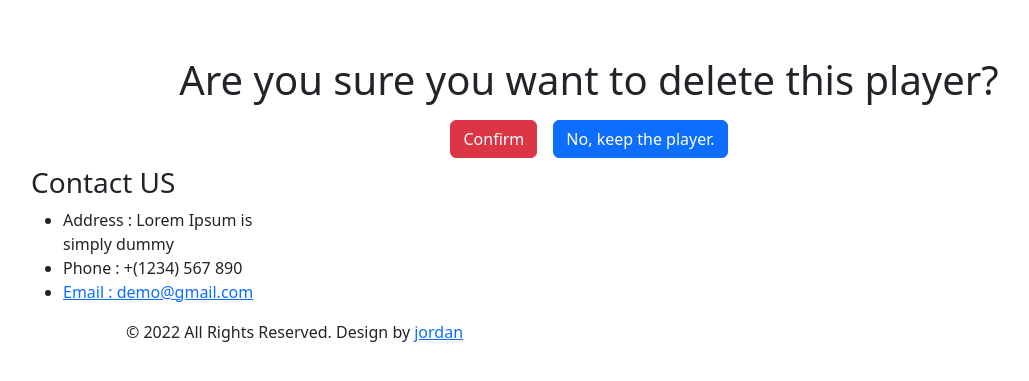
After one commit to jordanetov/sportium, a Django app: page /player/delete/1/ in a window 1280 px wide. The commit adds this page. Shown: the top 381 px of the page, without its empty margins (51-1080 px from the left). Run offline with Django 4.2, Linux system fonts and the light colour scheme; tables that the repository leaves empty hold one stand-in row (values such as "Sample post"); some libraries are stand-ins or nearby versions.

Commit message:
Created delete player option

```diff
--- a/sportium/web/forms.py
+++ b/sportium/web/forms.py
@@ -18,27 +18,39 @@ class RegisterPlayerForm(forms.ModelForm):
 
     class Meta:
         model = Player
-        fields = ('first_name', 'last_name', 'date_of_birth', 'picture', 'clubs',)
+        # fields = ('first_name', 'last_name', 'date_of_birth', 'picture', 'clubs',)
+        exclude = ('user',)
         widgets = {
             'first_name': forms.TextInput(
                 attrs={
-                    # if we don't do it via BootstrapFormMixin
-                    # 'class': 'form-control',
+                    'class': 'form-control',
                     'placeholder': 'Enter player first name',
                 }
             ),
             'last_name': forms.TextInput(
                 attrs={
-                    # if we don't do it via BootstrapFormMixin
-                    # 'class': 'form-control',
+                    'class': 'form-control',
                     'placeholder': 'Enter player last name',
                 }
             ),
             'date_of_birth': forms.TextInput(
                 attrs={
                     # if we don't do it via BootstrapFormMixin
-                    # 'class': 'form-control',
+                    'class': 'form-control',
                     'placeholder': 'Enter player date of birth',
                 }
             ),
         }
+
+
+class DelPlayerForm(forms.ModelForm):
+    def save(self, commit=True):
+        # players = self.instance.player_set_all()
+        # players.delete()
+        self.instance.delete()
+
+        return self.instance
+
+    class Meta:
+        model = Player
+        fields = ()
--- a/sportium/web/urls.py
+++ b/sportium/web/urls.py
@@ -1,7 +1,7 @@
 from django.urls import path
 
 from sportium.web.views import HomeView, AboutView, ContactView, ClubsView, PlayersView, ClubDetailsView, \
-    PLayerRegisterView
+    PLayerRegisterView, delete_player
 
 urlpatterns = (
     path('', HomeView.as_view(), name='home'),
@@ -13,4 +13,5 @@ urlpatterns = (
 
     path('players/<int:pk>/', PlayersView.as_view(), name='players'),
     path('player/register/', PLayerRegisterView.as_view(), name='register player'),
+    path('player/delete/<int:pk>/', delete_player, name='delete player'),
 )
--- a/sportium/web/views.py
+++ b/sportium/web/views.py
@@ -1,7 +1,9 @@
-from django.urls import reverse_lazy
+from django.contrib import messages
+from django.shortcuts import redirect, render
+from django.urls import reverse_lazy, reverse
 from django.views import generic as views
 
-from sportium.web.forms import RegisterPlayerForm
+from sportium.web.forms import RegisterPlayerForm, DelPlayerForm
 from sportium.web.models import Club, Player
 
 
@@ -54,6 +56,7 @@ class PlayersView(views.ListView):
 
 
 class PLayerRegisterView(views.CreateView):
+    # user = Player.user
     template_name = 'web/register_player.html'
     form_class = RegisterPlayerForm
     success_url = reverse_lazy('clubs')
@@ -63,8 +66,28 @@ class PLayerRegisterView(views.CreateView):
             return self.success_url
         return super().get_success_url()
 
-    # we are giving the argument 'user' that we have put in the form (CreatePetForm)
+    # we are giving the argument 'user' that we have put in the form
     def get_form_kwargs(self):
         kwargs = super().get_form_kwargs()
         kwargs['user'] = self.request.user
         return kwargs
+
+
+def delete_player(request, pk):
+    user = request.user
+    player = Player.objects.get(pk=pk)
+    if request.method == 'POST':
+        form = DelPlayerForm(request.POST, instance=player)
+        if form.is_valid():
+            form.save()
+            messages.info(request, 'The player has been deleted.')
+            return redirect('players', user.id)
+    else:
+        form = DelPlayerForm(instance=Player.objects.get(pk=pk))
+
+    context = {
+        'form': form,
+        'player': player,
+    }
+
+    return render(request, 'web/delete_player.html', context)
--- a/templates/base.html
+++ b/templates/base.html
@@ -149,7 +149,7 @@
             <div class="container">
                 <div class="row">
                     <div class="col-md-10 offset-md-1">
-                        <p>© 2022 All Rights Reserved. Design by <a href="https://html.design/">jordan</a>
+                        <p>© 2022 All Rights Reserved. Design by <a href="">jordan</a>
                         </p>
                     </div>
                 </div>
--- a/templates/web/clubs.html
+++ b/templates/web/clubs.html
@@ -15,7 +15,9 @@
                         <p class="card-text">{{ club.information|truncatechars:25 }}</p>
                         <!-- Button to the Photo Details Page -->
                         <a href="{% url 'club info' club.id %}" class="btn btn-primary">More</a>
-                        <a href="{% url 'register player' %}" class="btn btn-primary">Sign up</a>
+                        {% if request.user.is_authenticated %}
+                            <a href="{% url 'register player' %}" class="btn btn-primary">Sign up</a>
+                        {% endif %}
                     </div>
                 </div>
             {% endfor %}
--- a/templates/web/contacts.html
+++ b/templates/web/contacts.html
@@ -2,7 +2,7 @@
 {% block page_content %}
     <div class=" col-md-5">
         <h3>Contact us</h3>
-        <ul class="conta">
+        <ul class="contac">
             <li><i class="fa fa-map-marker" aria-hidden="true"></i>Address : Sofia <br>
             </li>
             <li><i class="fa fa-mobile" aria-hidden="true"></i> Phone : +31 626806160</li>
--- /dev/null
+++ b/templates/web/delete_player.html
@@ -0,0 +1,24 @@
+{% extends 'base.html' %}
+
+{% block page_content %}
+    <div class="row">
+        <div class="col-lg-12 text-center">
+            <h1>Are you sure you want to delete this player?</h1>
+            <div class="m-auto d-flex justify-content-center">
+                <div class="m-2">
+                    <form method="post" action="{% url 'delete player' player.pk %}">
+
+                        <!-- For for Deleting a Profile -->
+                        {{ form }}
+                        {% csrf_token %}
+
+                        <input type="submit" value="Confirm" class="btn btn-danger"/>
+                    </form>
+                </div>
+                <div class="m-2">
+                    <a class="btn btn-primary" href="javascript:history.back()">No, keep the player.</a>
+                </div>
+            </div>
+        </div>
+    </div>
+{% endblock %}
--- a/templates/web/players.html
+++ b/templates/web/players.html
@@ -1,10 +1,10 @@
 {% extends 'base.html' %}
 {#here we insert the specific block from base.html #}
 {% block page_content %}
+    {% if players %}
         <h1 class='text-center'>List of players</h1>
         <div class="container mb-5">
             <div class="row mb-5">
-
                 {% for player in players %}
                     <h1>{{ player.first_name }} {{ player.last_name }}</h1>
                     <ul>
@@ -19,7 +19,11 @@
                     {#                <li>#}
                     {#                    <p class="">{{ player.first_name }} takes part in {{ clubs_count }}</p>#}
                     {#                </li>#}
+                    <a href="{% url 'delete player' player.id %}" class="btn btn-primary">Delete player</a>
                     </div>
                 {% endfor %}
         </div>
+    {% else %}
+        <h1 class='text-center'>No registered players yet.</h1>
+    {% endif %}
 {% endblock %}
```
Lines whose indentation alone changed are shown as unchanged.
